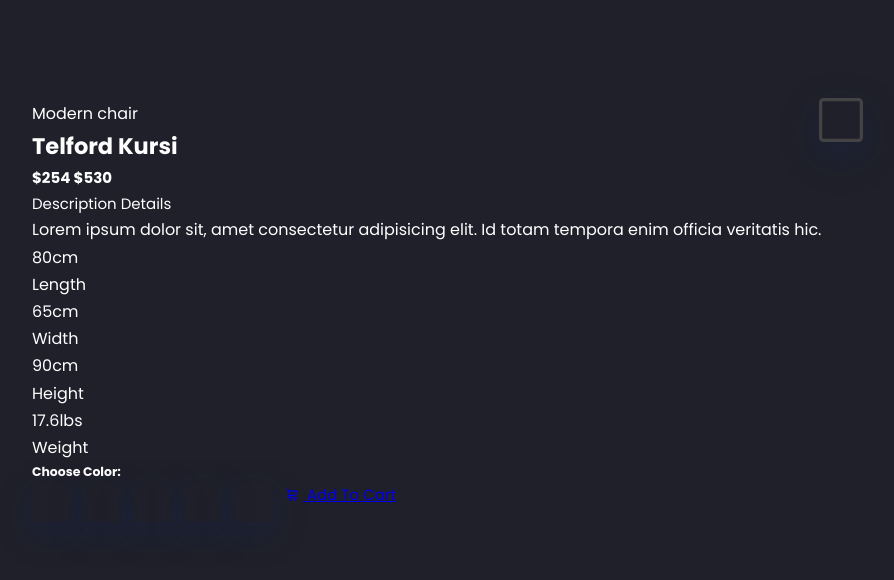
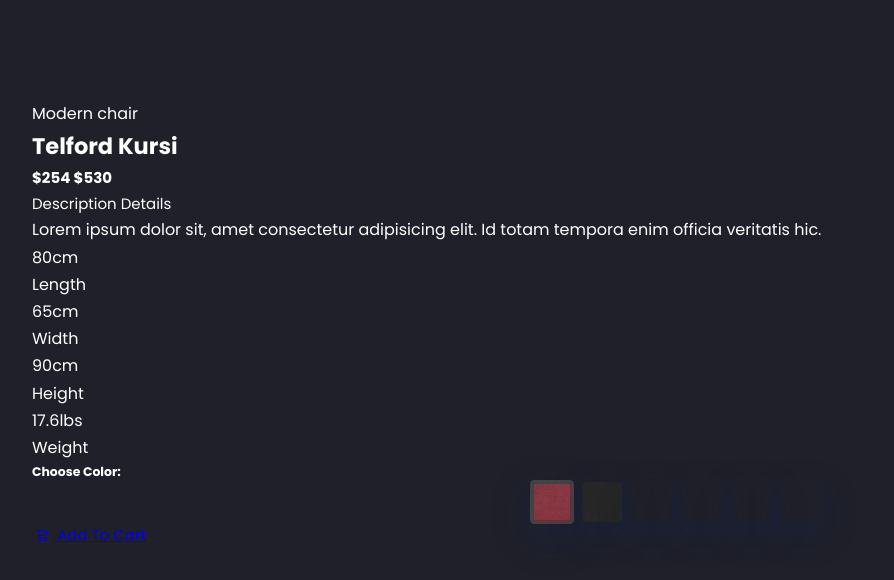
Before and after one commit to Jihad7518/Modern-Chair-Add, a plain HTML site: page index.html in a window 1280 px wide. Shown: the whole page, without its empty margins (178-1072 px from the left). Drawn offline with nearby package versions, Linux system fonts and the light colour scheme.

Commit message:
Update style.css

```diff
--- a/style.css
+++ b/style.css
@@ -85,3 +85,13 @@ p {
     border-color: #434343;
     transform: scale(1.1);
 }
+
+label.first-color {
+    margin-left: 500px;
+    background-image: url("./images/color1.jpg");
+  }
+  label.color-2 {
+    background-image: url("./images/color2.jpg");
+  }
+
+}
```
